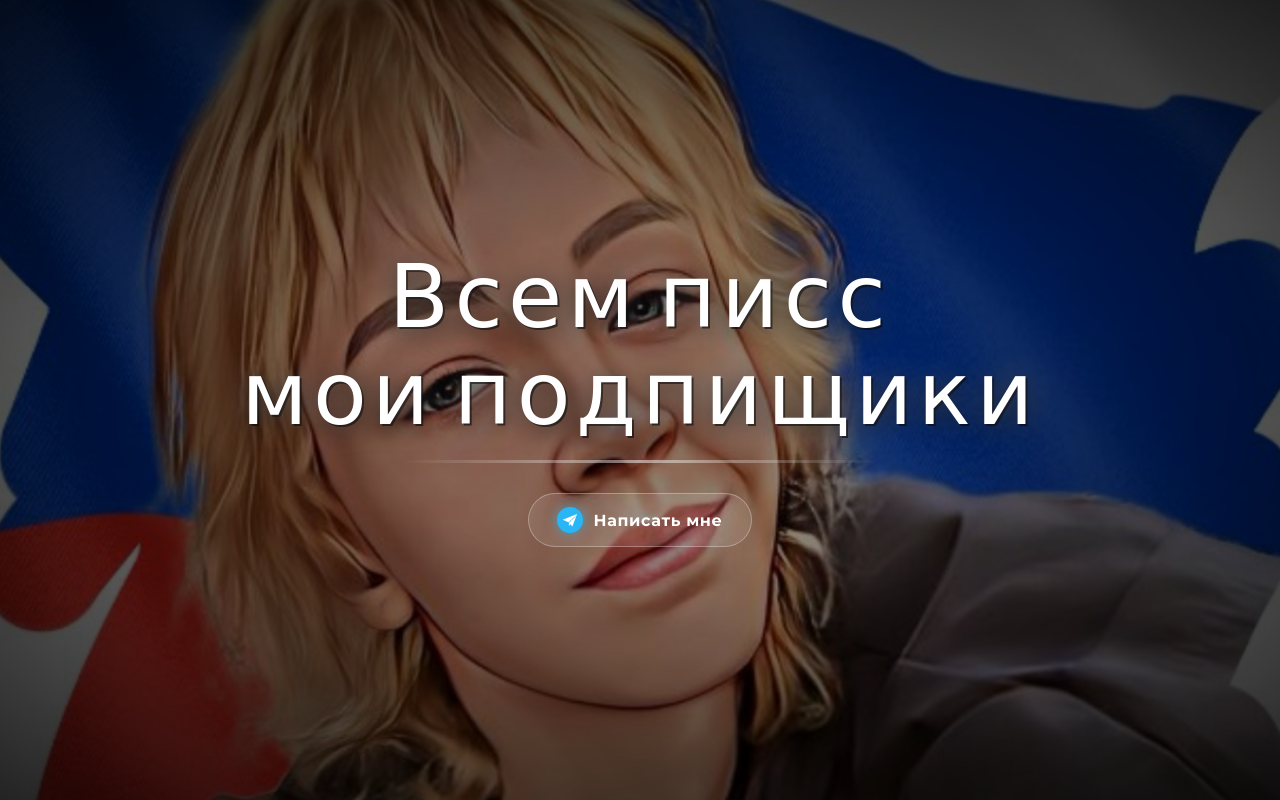
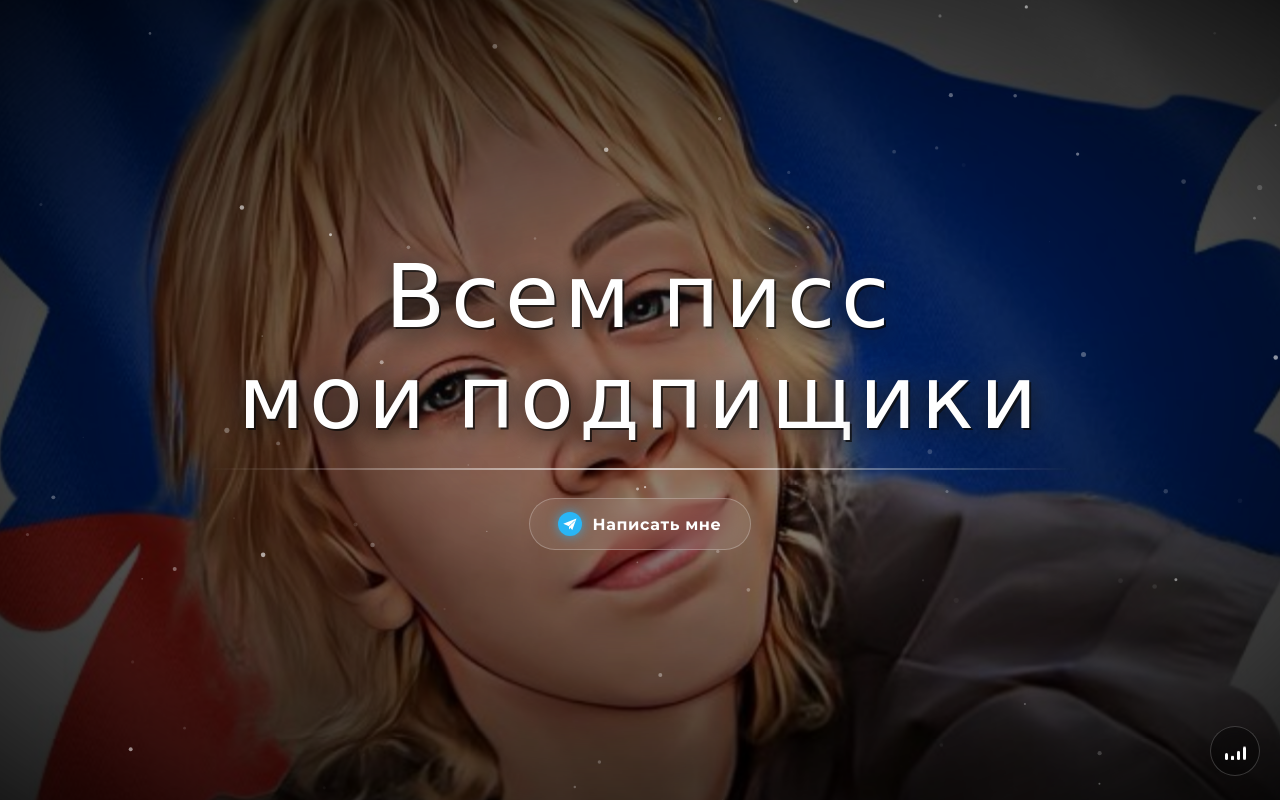
Before and after one commit to Arikooidd2/slayfuck, a plain HTML site: page index.html in a window 1280 px wide. Drawn offline with Linux system fonts and the light colour scheme.

Commit message:
Add files via upload

```diff
--- a/index.html
+++ b/index.html
@@ -2,20 +2,20 @@
 <html lang="ru">
 <head>
   <meta charset="UTF-8">
-  <meta name="viewport" content="width=device-width, initial-scale=1.0">
+  <meta name="viewport" content="width=device-width, initial-scale=1.0, maximum-scale=1.0, user-scalable=no">
+  <meta name="theme-color" content="#000000">
   <title>Всем писс</title>
   <link href="https://fonts.googleapis.com/css2?family=Bebas+Neue&family=Montserrat:wght@400;700&display=swap" rel="stylesheet">
   <style>
     * { margin: 0; padding: 0; box-sizing: border-box; }
 
-    body {
-      min-height: 100vh;
-      display: flex;
-      align-items: center;
-      justify-content: center;
+    html, body {
+      height: 100%;
+      width: 100%;
       overflow: hidden;
       font-family: 'Montserrat', sans-serif;
       background: #000;
+      -webkit-tap-highlight-color: transparent;
     }
 
     .bg {
@@ -33,83 +33,192 @@
       to   { transform: scale(1.12); }
     }
 
-    /* Vignette overlay */
     .vignette {
       position: fixed;
       inset: 0;
-      background: radial-gradient(ellipse at center, transparent 30%, rgba(0,0,0,0.75) 100%);
+      background: radial-gradient(ellipse at center, transparent 20%, rgba(0,0,0,0.82) 100%);
       z-index: 1;
+      pointer-events: none;
+    }
+
+    #particles {
+      position: fixed;
+      inset: 0;
+      z-index: 2;
       pointer-events: none;
     }
 
     .center {
       position: relative;
-      z-index: 2;
+      z-index: 3;
       text-align: center;
       padding: 20px;
-      animation: fadeIn 1.2s ease both;
-    }
-
-    @keyframes fadeIn {
-      from { opacity: 0; transform: translateY(30px); }
-      to   { opacity: 1; transform: translateY(0); }
+      display: flex;
+      flex-direction: column;
+      align-items: center;
+      justify-content: center;
+      min-height: 100dvh;
+      min-height: 100vh;
     }
 
     .main-text {
       font-family: 'Bebas Neue', cursive;
-      font-size: clamp(2.4rem, 8vw, 5.5rem);
+      font-size: clamp(2.2rem, 10vw, 5.5rem);
       letter-spacing: 0.06em;
-      line-height: 1.1;
+      line-height: 1.15;
       color: #fff;
       text-shadow:
-        0 0 30px rgba(255,255,255,0.25),
-        0 4px 24px rgba(0,0,0,0.9),
-        2px 2px 0 rgba(0,0,0,0.6);
-      position: relative;
+        0 0 40px rgba(255,255,255,0.2),
+        0 4px 24px rgba(0,0,0,0.95),
+        2px 2px 0 rgba(0,0,0,0.7);
     }
 
-    .main-text::after {
-      content: '';
-      display: block;
-      height: 3px;
-      width: 60%;
-      margin: 14px auto 0;
-      background: linear-gradient(90deg, transparent, #fff, transparent);
-      opacity: 0.5;
+    .main-text .letter {
+      display: inline-block;
+      opacity: 0;
+      transform: translateY(20px) scale(0.8);
+      animation: letterIn 0.4s ease forwards;
     }
 
-    /* Telegram button */
+    @keyframes letterIn {
+      to { opacity: 1; transform: translateY(0) scale(1); }
+    }
+
+    .main-text .line {
+      display: block;
+    }
+
+    .divider {
+      height: 2px;
+      width: 0%;
+      margin: 16px auto 0;
+      background: linear-gradient(90deg, transparent, rgba(255,255,255,0.7), transparent);
+      animation: lineExpand 0.8s ease forwards;
+      animation-delay: 1.8s;
+    }
+
+    @keyframes lineExpand {
+      to { width: 70%; }
+    }
+
     .tg-btn {
       display: inline-flex;
       align-items: center;
       gap: 10px;
-      margin-top: 30px;
+      margin-top: 28px;
       padding: 13px 28px;
-      background: rgba(255,255,255,0.1);
-      border: 1.5px solid rgba(255,255,255,0.3);
+      background: rgba(255,255,255,0.08);
+      border: 1.5px solid rgba(255,255,255,0.25);
       border-radius: 50px;
       color: #fff;
       text-decoration: none;
-      font-size: 1rem;
+      font-size: clamp(0.85rem, 3.5vw, 1rem);
       font-weight: 700;
       letter-spacing: 0.04em;
-      backdrop-filter: blur(10px);
+      backdrop-filter: blur(12px);
+      -webkit-backdrop-filter: blur(12px);
       transition: background 0.25s, border-color 0.25s, transform 0.2s, box-shadow 0.25s;
       cursor: pointer;
+      opacity: 0;
+      animation: fadeUp 0.6s ease forwards;
+      animation-delay: 2.2s;
+      touch-action: manipulation;
     }
 
     .tg-btn:hover {
-      background: rgba(41,182,246,0.25);
+      background: rgba(41,182,246,0.22);
       border-color: #29b6f6;
       transform: translateY(-3px);
       box-shadow: 0 8px 30px rgba(41,182,246,0.3);
     }
 
+    .tg-btn:active {
+      transform: scale(0.97);
+    }
+
     .tg-btn svg {
-      width: 26px;
-      height: 26px;
+      width: 24px;
+      height: 24px;
       flex-shrink: 0;
-      filter: drop-shadow(0 0 6px rgba(41,182,246,0.6));
+      filter: drop-shadow(0 0 6px rgba(41,182,246,0.7));
+    }
+
+    @keyframes fadeUp {
+      from { opacity: 0; transform: translateY(16px); }
+      to   { opacity: 1; transform: translateY(0); }
+    }
+
+    /* Music button */
+    .music-btn {
+      position: fixed;
+      bottom: 24px;
+      right: 20px;
+      z-index: 10;
+      width: 50px;
+      height: 50px;
+      border-radius: 50%;
+      background: rgba(0,0,0,0.35);
+      border: 1.5px solid rgba(255,255,255,0.2);
+      backdrop-filter: blur(14px);
+      -webkit-backdrop-filter: blur(14px);
+      display: flex;
+      align-items: center;
+      justify-content: center;
+      cursor: pointer;
+      transition: background 0.2s, border-color 0.2s, transform 0.15s;
+      touch-action: manipulation;
+      opacity: 0;
+      animation: fadeUp 0.5s ease forwards;
+      animation-delay: 2.5s;
+    }
+
+    .music-btn:hover { background: rgba(255,255,255,0.15); border-color: rgba(255,255,255,0.45); }
+    .music-btn:active { transform: scale(0.92); }
+
+    /* Equalizer bars */
+    .eq-bars {
+      display: flex;
+      align-items: flex-end;
+      gap: 3px;
+      height: 18px;
+    }
+
+    .eq-bars span {
+      display: block;
+      width: 3px;
+      background: #fff;
+      border-radius: 2px;
+      animation: eqAnim 0.5s ease-in-out infinite alternate;
+      transform-origin: bottom;
+    }
+
+    .eq-bars span:nth-child(1) { height: 7px;  animation-duration: 0.5s; animation-delay: 0s;    }
+    .eq-bars span:nth-child(2) { height: 16px; animation-duration: 0.7s; animation-delay: 0.15s; }
+    .eq-bars span:nth-child(3) { height: 10px; animation-duration: 0.4s; animation-delay: 0.3s;  }
+    .eq-bars span:nth-child(4) { height: 14px; animation-duration: 0.6s; animation-delay: 0.1s;  }
+
+    @keyframes eqAnim {
+      to { transform: scaleY(0.25); }
+    }
+
+    .music-btn.paused .eq-bars span {
+      animation-play-state: paused;
+      opacity: 0.45;
+    }
+
+    /* Pause icon shown when paused */
+    .pause-icon { display: none; }
+    .music-btn.paused .eq-bars { display: none; }
+    .music-btn.paused .pause-icon { display: flex; }
+
+    .pause-icon svg {
+      width: 20px;
+      height: 20px;
+      fill: rgba(255,255,255,0.5);
+    }
+
+    @supports (padding-bottom: env(safe-area-inset-bottom)) {
+      .music-btn { bottom: calc(24px + env(safe-area-inset-bottom)); }
     }
   </style>
 </head>
@@ -117,12 +226,13 @@
 
   <div class="bg"></div>
   <div class="vignette"></div>
+  <canvas id="particles"></canvas>
 
   <div class="center">
-    <div class="main-text">Всем писс<br>мои подпищики</div>
+    <div class="main-text" id="mainText"></div>
+    <div class="divider"></div>
 
     <a class="tg-btn" href="https://t.me/solllace_1" target="_blank" rel="noopener">
-      <!-- Telegram plane icon -->
       <svg viewBox="0 0 48 48" fill="none" xmlns="http://www.w3.org/2000/svg">
         <circle cx="24" cy="24" r="24" fill="#29B6F6"/>
         <path d="M10.5 23.5L37 13L28.5 36L22 28.5L10.5 23.5Z" fill="white"/>
@@ -133,19 +243,117 @@
     </a>
   </div>
 
-  <!-- Auto-play audio (muted trick for autoplay policy, then unmute) -->
-  <audio id="bg-audio" src="glamur.mp3" preload="auto"></audio>
+  <button class="music-btn paused" id="musicBtn" aria-label="Музыка">
+    <div class="eq-bars">
+      <span></span><span></span><span></span><span></span>
+    </div>
+    <div class="pause-icon">
+      <svg viewBox="0 0 24 24"><path d="M6 19h4V5H6v14zm8-14v14h4V5h-4z"/></svg>
+    </div>
+  </button>
+
+  <audio id="bg-audio" src="glamur.mp3" preload="auto" loop></audio>
 
   <script>
-    // Try autoplay; browsers block unmuted autoplay so we try anyway
+    /* ── Letter animation ── */
+    const lines = ['Всем писс', 'мои подпищики'];
+    const container = document.getElementById('mainText');
+    let delay = 0.1;
+
+    lines.forEach((line, li) => {
+      const lineEl = document.createElement('span');
+      lineEl.className = 'line';
+
+      [...line].forEach(ch => {
+        if (ch === ' ') {
+          const sp = document.createElement('span');
+          sp.style.display = 'inline-block';
+          sp.style.width = '0.3em';
+          lineEl.appendChild(sp);
+        } else {
+          const span = document.createElement('span');
+          span.className = 'letter';
+          span.textContent = ch;
+          span.style.animationDelay = delay + 's';
+          delay += 0.065;
+          lineEl.appendChild(span);
+        }
+      });
+
+      container.appendChild(lineEl);
+      if (li < lines.length - 1) delay += 0.2;
+    });
+
+    /* ── Particles ── */
+    const canvas = document.getElementById('particles');
+    const ctx = canvas.getContext('2d');
+    let W, H;
+
+    function resize() {
+      W = canvas.width  = window.innerWidth;
+      H = canvas.height = window.innerHeight;
+    }
+    resize();
+    window.addEventListener('resize', resize);
+
+    const COUNT = 90;
+    const particles = [];
+
+    function mkParticle(spreadY) {
+      return {
+        x: Math.random() * W,
+        y: spreadY ? Math.random() * H : H + Math.random() * 40,
+        r: Math.random() * 2.2 + 0.4,
+        vy: -(Math.random() * 0.55 + 0.25),
+        vx: (Math.random() - 0.5) * 0.25,
+        alpha: Math.random() * 0.55 + 0.15,
+        phase: Math.random() * Math.PI * 2,
+        speed: 0.02 + Math.random() * 0.02
+      };
+    }
+
+    for (let i = 0; i < COUNT; i++) particles.push(mkParticle(true));
+
+    (function loop() {
+      ctx.clearRect(0, 0, W, H);
+      particles.forEach(p => {
+        p.phase += p.speed;
+        const a = p.alpha * (0.55 + 0.45 * Math.sin(p.phase));
+        ctx.beginPath();
+        ctx.arc(p.x, p.y, p.r, 0, Math.PI * 2);
+        ctx.fillStyle = `rgba(255,255,255,${a})`;
+        ctx.fill();
+        p.x += p.vx; p.y += p.vy;
+        if (p.y < -8) Object.assign(p, mkParticle(false));
+      });
+      requestAnimationFrame(loop);
+    })();
+
+    /* ── Audio ── */
     const audio = document.getElementById('bg-audio');
-    audio.volume = 0.5;
-    const tryPlay = () => {
-      audio.play().catch(() => {
-        // On first user interaction, play
-        document.addEventListener('click', () => audio.play(), { once: true });
+    const btn   = document.getElementById('musicBtn');
+    audio.volume = 0.55;
+    let playing = false;
+
+    function setPlaying(val) {
+      playing = val;
+      btn.classList.toggle('paused', !val);
+    }
+
+    function tryPlay() {
+      audio.play().then(() => setPlaying(true)).catch(() => {
+        const start = () => { if (!playing) audio.play().then(() => setPlaying(true)); };
+        document.addEventListener('touchstart', start, { once: true });
+        document.addEventListener('click',      start, { once: true });
       });
-    };
+    }
+
+    btn.addEventListener('click', e => {
+      e.stopPropagation();
+      if (playing) { audio.pause(); setPlaying(false); }
+      else         { audio.play().then(() => setPlaying(true)); }
+    });
+
     window.addEventListener('load', tryPlay);
   </script>
 
```
